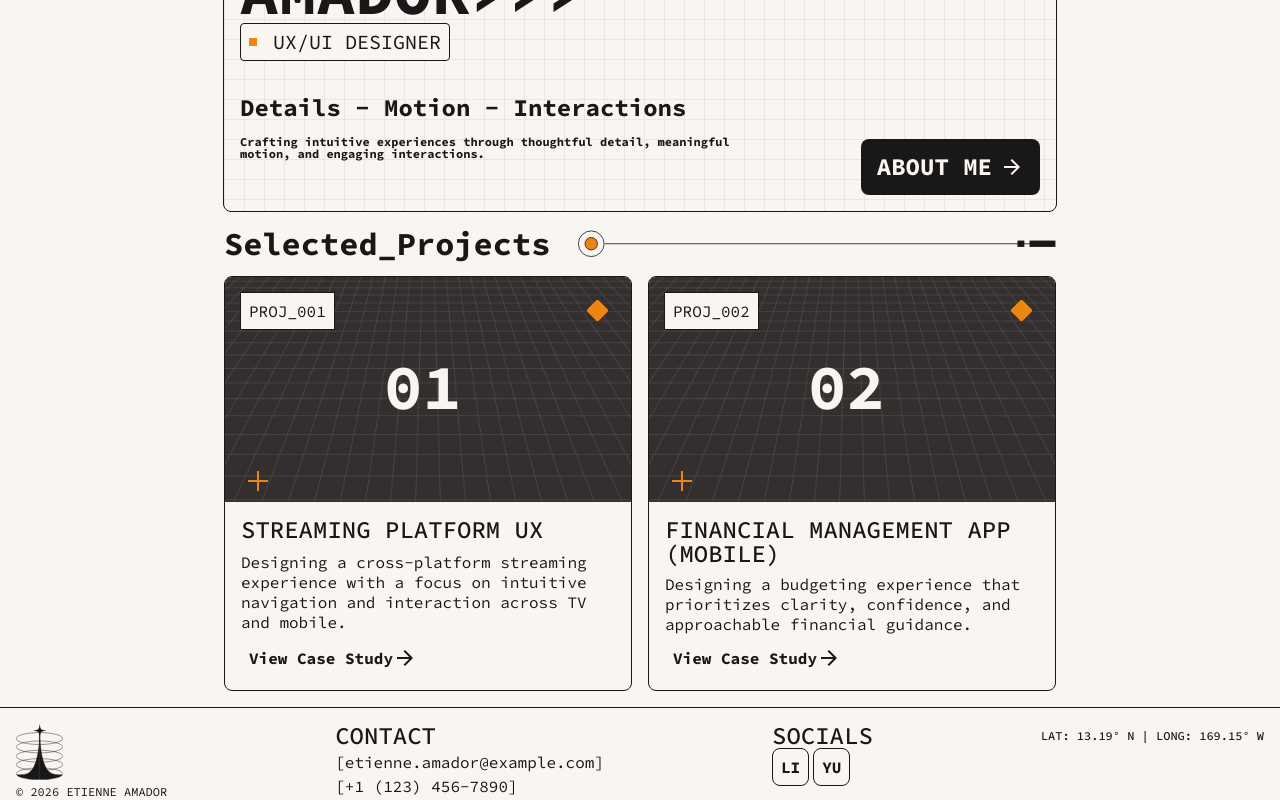
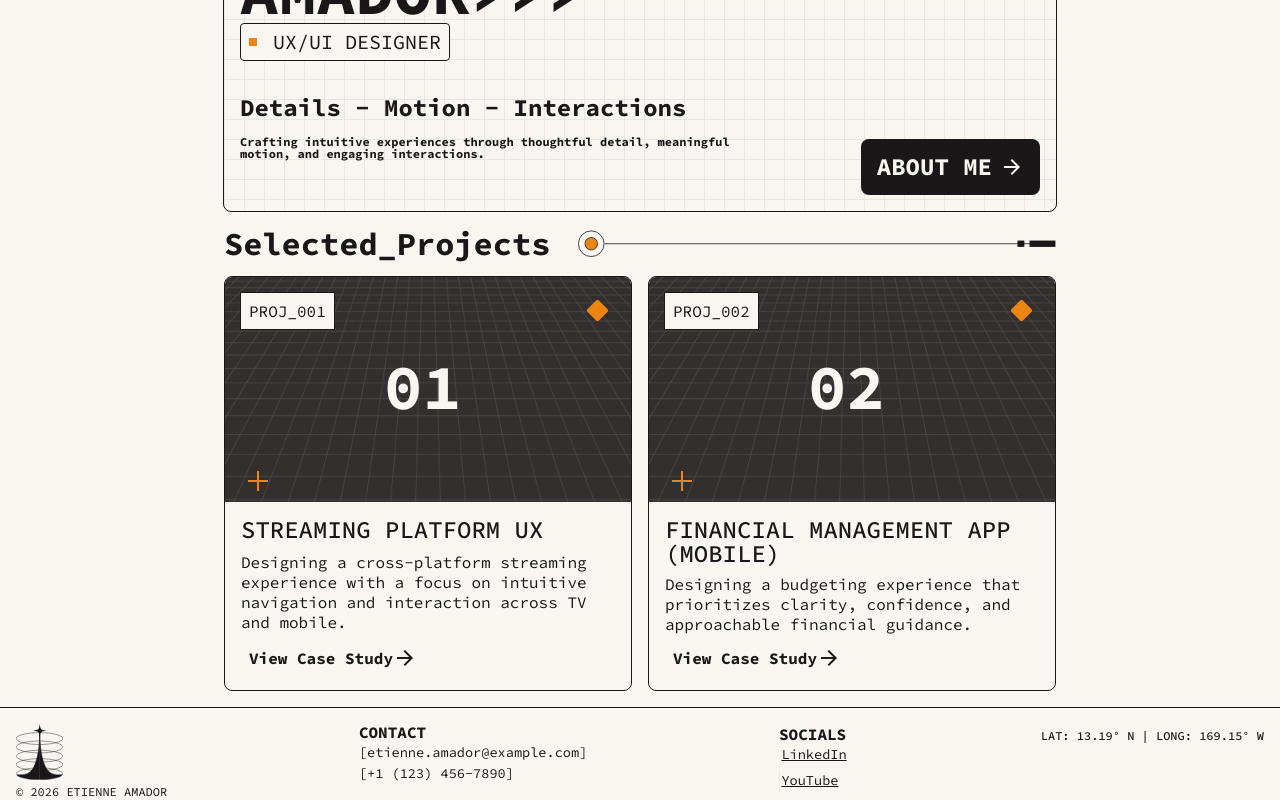
Before and after one commit to Rayven-D/EtiennePortfolio, an Angular app: page /home in a window 1280 px wide. Shown: the part 221-1021 px from the top of the page. Built offline with nearby package versions, Linux system fonts and the light colour scheme.

Commit message:
footer changes

```diff
--- a/src/app/app.html
+++ b/src/app/app.html
@@ -20,18 +20,18 @@
       <span>© 2026 ETIENNE AMADOR</span>
     </div>
     <div class="footer-contact">
-      <span class="subtitle2">CONTACT</span>
-      <span>[etienne.amador@example.com]</span>
-      <span>[+1 (123) 456-7890]</span>
+      <span class="bodyBold">CONTACT</span>
+      <span class="footer-text">[etienne.amador@example.com]</span>
+      <span class="footer-text">[+1 (123) 456-7890]</span>
     </div>
     <div class="footer-socials">
-      <span class="subtitle2">SOCIALS</span>
+      <span class="bodyBold">SOCIALS</span>
       <div class="socials-grid">
-        <div class="socials-button custom-button-hover-effect">
-          LI
+        <div class="socials-button custom-button-hover-effect footer-text" (click)="openLink('https://www.linkedin.com/in/etienne-amador-0426571a1')">
+          LinkedIn
         </div>
-        <div class="socials-button custom-button-hover-effect">
-          YU
+        <div class="socials-button custom-button-hover-effect footer-text" (click)="openLink('https://www.youtube.com/@captn_tv/videos')">
+          YouTube
         </div>
       </div>
     </div>
--- a/src/app/app.scss
+++ b/src/app/app.scss
@@ -86,15 +86,13 @@
             .socials-grid {
                 display: flex;
                 gap: .25rem;
+                flex-direction: column;
 
                 .socials-button {
                     cursor: pointer;
-                    font-weight: 700;
-                    border: 1px solid var(--accent-color);
-                    border-radius: 8px;
+                    text-decoration: underline;
                     width: min-content;
-                    padding: .5rem;
-
+                    padding: .15rem;
                     &:hover {
                         color: var(--primary-color);
                     }
@@ -103,3 +101,7 @@
         }
     }
 }
+
+.footer-text{
+    font-size: .85rem;
+}
--- a/src/app/app.ts
+++ b/src/app/app.ts
@@ -36,4 +36,8 @@ export class App {
     console.log('here')
     this._router.navigate([path]);
   }
+
+  public openLink(url: string): void {
+    window.open(url, '_blank');
+  }
 }
```
